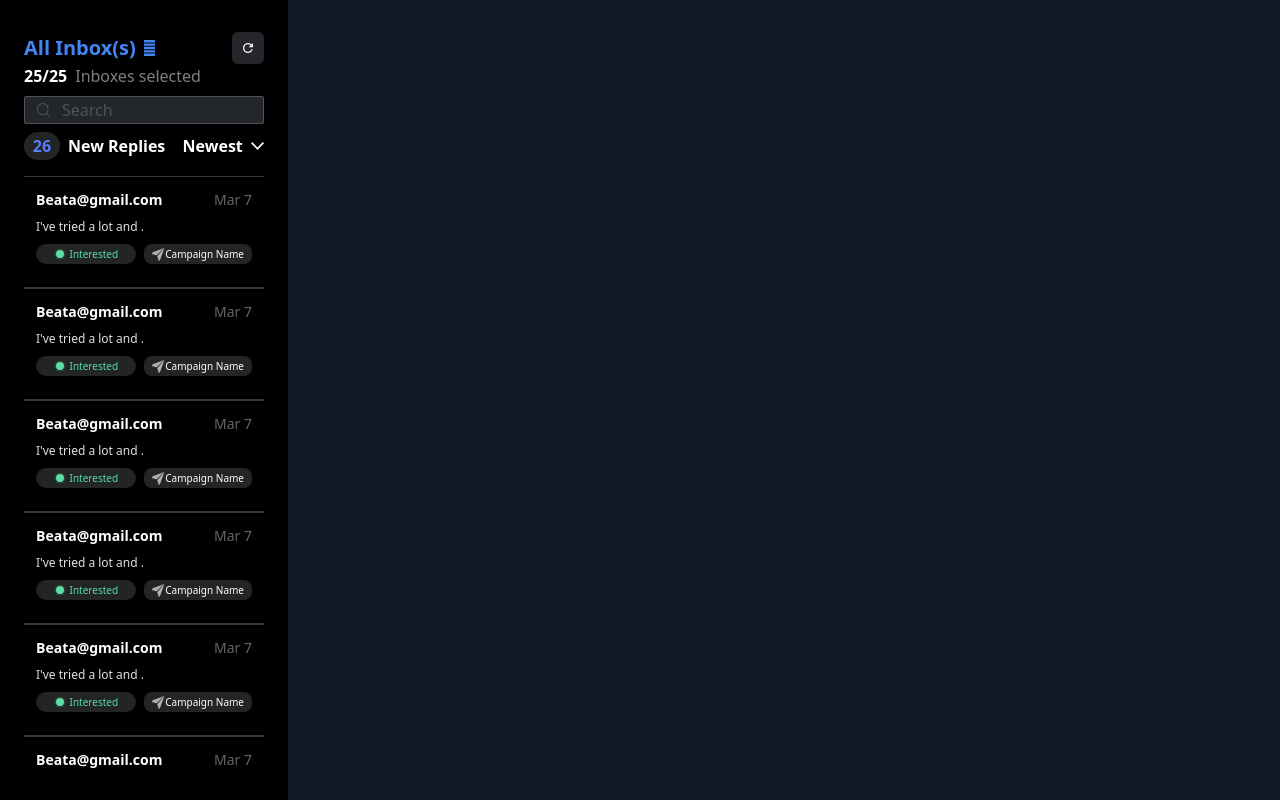
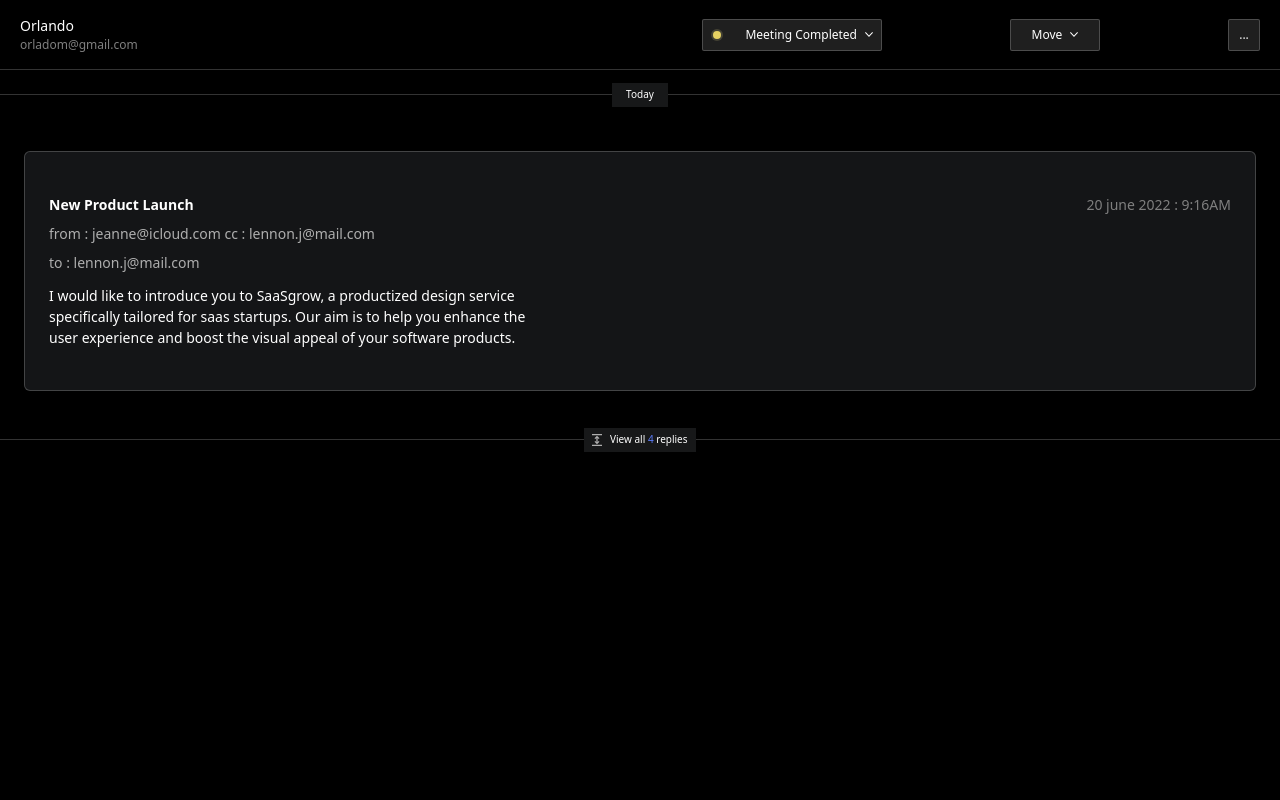
Before and after one commit to gauravsingh94/ReachInbox-Assignment, a React (Vite) app: page / in a window 1280 px wide. Built offline with nearby package versions, Linux system fonts and the light colour scheme.

Commit message:
Added view mail component with its subcomponents.

```diff
--- a/src/App.tsx
+++ b/src/App.tsx
@@ -1,9 +1,9 @@
-import AllInBox from "./components/AllInbox/AllInbox";
+import ViewMail from "./components/ViewMail/ViewMail";
 function App() {
   return (
     <>
-      <div className="flex h-screen bg-gray-900 text-white">
-        <AllInBox />
+      <div className="h-screen text-white bg-black">
+        <ViewMail />
       </div>
     </>
   );
--- /dev/null
+++ b/src/components/ViewMail/MailContentCard.tsx
@@ -0,0 +1,21 @@
+const MailContentCard = () => {
+  return (
+    <div className="h-60  w-full py-[6px] px-6 rounded-md border-[1px] border-[#FFFFFF33]  bg-[#141517] text-[12px] flex flex-col justify-center">
+      <div className="flex justify-between">
+        <p className="text-[14px] font-semibold">New Product Launch</p>
+        <p className="text-[14px] text-[#7F7F7F]">20 june 2022 : 9:16AM</p>
+      </div>
+      <p className="text-[#AEAEAE] text-[14px] mt-2">
+        from : jeanne@icloud.com cc : lennon.j@mail.com
+      </p>
+      <p className="text-[#AEAEAE] text-[14px] mt-2">to : lennon.j@mail.com</p>
+      <p className="mt-3 w-[500px] text-[14px]">
+        I would like to introduce you to SaaSgrow, a productized design service
+        specifically tailored for saas startups. Our aim is to help you enhance
+        the user experience and boost the visual appeal of your software
+        products.
+      </p>
+    </div>
+  );
+};
+export default MailContentCard;
--- /dev/null
+++ b/src/components/ViewMail/MeetingStatusList.tsx
@@ -0,0 +1,27 @@
+import DropDownIcon from "../../assets/dropdown.svg";
+const MeetingStatusList = () => {
+  return (
+    <div className="h-8 w-[180px] py-[6px] px-[8px] rounded-sm border-[1px] border-[#FFFFFF33]  bg-[#1F1F1F] text-[12px] flex items-center justify-between">
+      <div>
+        <div
+          className="h-3 w-3 rounded-full flex justify-center items-center"
+          style={{ backgroundColor: "#444234" }}
+        >
+          <div
+            className="h-2 w-2 rounded-full glow-effect "
+            style={{ backgroundColor: "#E6D162" }}
+          ></div>
+        </div>
+      </div>
+      <div className="flex items-center justify-center gap-2">
+        <div>
+          <h1>Meeting Completed</h1>
+        </div>
+        <div className="h-[13px] w-[8px] flex items-center">
+          <img src={DropDownIcon} alt="Drop Down SVG" />
+        </div>
+      </div>
+    </div>
+  );
+};
+export default MeetingStatusList;
--- /dev/null
+++ b/src/components/ViewMail/MoveSelectList.tsx
@@ -0,0 +1,16 @@
+import DropDownIcon from "../../assets/dropdown.svg";
+const MoveSelectList = () => {
+  return (
+    <div className="h-8 py-[6px] px-[8px] rounded-sm border-[1px] border-[#FFFFFF33] w-[90px] bg-[#1F1F1F] text-[12px] flex items-center justify-center">
+      <div className="flex items-center justify-center gap-2">
+        <div>
+          <h1>Move</h1>
+        </div>
+        <div className="h-[13px] w-[8px] flex items-center">
+          <img src={DropDownIcon} alt="Drop Down SVG" />
+        </div>
+      </div>
+    </div>
+  );
+};
+export default MoveSelectList;
--- /dev/null
+++ b/src/components/ViewMail/ThreeDotButton.tsx
@@ -0,0 +1,12 @@
+const ThreeDotButton = () => {
+  return (
+    <div className="h-8 w-8 py-[6px] px-[8px] rounded-sm border-[1px] border-[#FFFFFF33]  bg-[#1F1F1F] text-[12px] flex items-center justify-center">
+      <div className="flex items-center justify-center gap-2">
+        <div>
+          <h1>...</h1>
+        </div>
+      </div>
+    </div>
+  );
+};
+export default ThreeDotButton;
--- /dev/null
+++ b/src/components/ViewMail/TodayDivider.tsx
@@ -0,0 +1,14 @@
+const TodayDivider = () => {
+  return (
+    <div className="relative flex items-center justify-center">
+      {/* Line */}
+      <div className="w-full border-t-[1px]  border-[#FFFFFF33] mt-6"></div>
+
+      {/* Box with text */}
+      <div className="absolute bg-[#171819] top-1/2 flex items-center justify-center w-14 h-6  ">
+        <span className="text-white text-[10px]">Today</span>
+      </div>
+    </div>
+  );
+};
+export default TodayDivider;
--- /dev/null
+++ b/src/components/ViewMail/ViewAllDivider.tsx
@@ -0,0 +1,20 @@
+import ViewMoreSvg from "../../assets/viewMore.svg";
+const ViewAllDivider = () => {
+  return (
+    <div className="relative flex items-center justify-center ">
+      {/* Line */}
+      <div className="w-full border-t-[1px]  border-[#FFFFFF33] mt-6"></div>
+
+      {/* Box with text */}
+      <div className="absolute bg-[#171819] top-1/2 flex items-center justify-center  h-6 w-28  gap-2">
+        <div>
+          <img src={ViewMoreSvg} alt="View More SVG" />
+        </div>
+        <p className="text-white text-[10px]">
+          View all <span className="text-[#5C7CFA]">4</span> replies
+        </p>
+      </div>
+    </div>
+  );
+};
+export default ViewAllDivider;
--- /dev/null
+++ b/src/components/ViewMail/ViewMail.tsx
@@ -0,0 +1,21 @@
+import ViewMailTopBar from "./ViewMailTopBar";
+import TodayDivider from "./TodayDivider";
+import MailContentCard from "./MailContentCard";
+import ViewAllDivider from "./ViewAllDivider";
+const ViewMail = () => {
+  return (
+    <div>
+      <ViewMailTopBar />
+      <div className="mb-8">
+        <TodayDivider />
+      </div>
+      <div className="p-6">
+        <MailContentCard />
+      </div>
+      <div>
+        <ViewAllDivider />
+      </div>
+    </div>
+  );
+};
+export default ViewMail;
--- /dev/null
+++ b/src/components/ViewMail/ViewMailTopBar.tsx
@@ -0,0 +1,20 @@
+import MeetingStatusList from "./MeetingStatusList";
+import MoveSelectList from "./MoveSelectList";
+import ThreeDotButton from "./ThreeDotButton";
+
+const ViewMailTopBar = () => {
+  return (
+    <div className="h-[70px] w-full px-5 flex justify-between items-center bg-black border-b-[1px] border-[#FFFFFF33]">
+      <div>
+        <p className="text-[14px]">Orlando</p>
+        <p className="text-[12px] text-[#7F7F7F]">orladom@gmail.com</p>
+      </div>
+      <div className="flex w-[45%] justify-between items-center gap-4">
+        <MeetingStatusList />
+        <MoveSelectList />
+        <ThreeDotButton />
+      </div>
+    </div>
+  );
+};
+export default ViewMailTopBar;
```
Also changed, not shown: src/assets/viewMore.svg (added).
